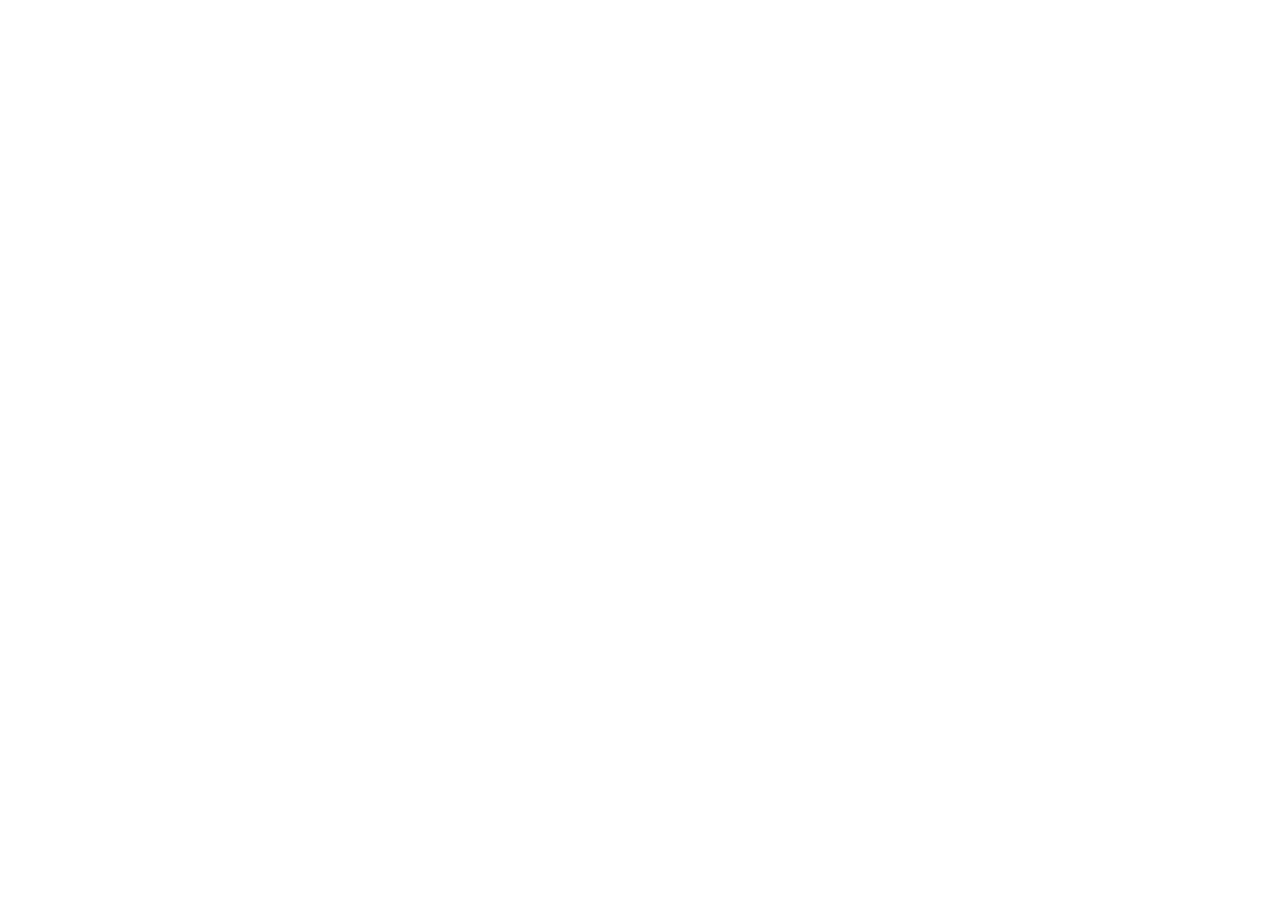
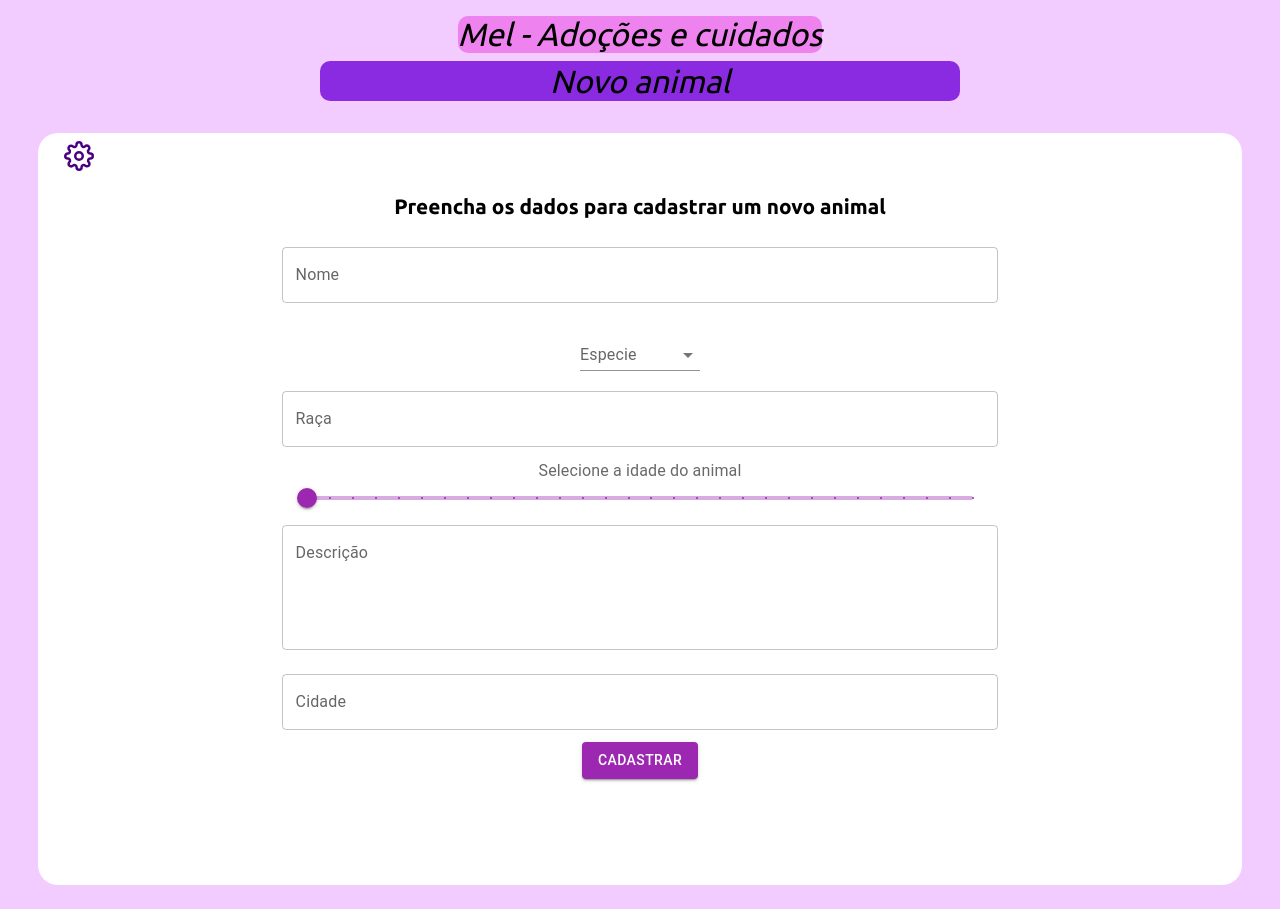
Before and after one commit to solebellsBEACH/Prog-Web-Front, a React (Create React App) app: page /new-animal in a window 1280 px wide. Before the commit this address had no page. Before the commit the page ends 800 px from the top, so only its background shows below. Built offline with nearby package versions, Linux system fonts and the light colour scheme; a web font is replaced by a local one.

Commit message:
criando cadastro de animal

```diff
--- a/package.json
+++ b/package.json
@@ -6,6 +6,7 @@
     "@emotion/react": "^11.7.0",
     "@emotion/styled": "^11.6.0",
     "@material-ui/core": "^5.0.0-beta.5",
+    "@mui/icons-material": "^5.2.5",
     "@mui/material": "^5.2.1",
     "@testing-library/jest-dom": "^5.11.4",
     "@testing-library/react": "^11.1.0",
--- /dev/null
+++ b/src/components/Forms/index.tsx
@@ -0,0 +1,123 @@
+import {
+  Button,
+  FormControl,
+  InputLabel,
+  MenuItem,
+  Select,
+  TextField,
+} from "@material-ui/core";
+import { Subtitle, Content, Label } from "./styles";
+import { SliderStyles as Slider } from "../styles";
+import { fakeApiTypeOfAnimals } from "../../utils/fakeAPi";
+import { useState } from "react";
+
+interface SelectAnimalProps {
+  setState: React.Dispatch<React.SetStateAction<number>>;
+}
+const SelectAnimal = ({ setState }: SelectAnimalProps) => {
+  const MenuItensContainer = fakeApiTypeOfAnimals.types.map((item) => (
+    <MenuItem value={item.id}>
+      <em>{item.name} </em>
+    </MenuItem>
+  ));
+
+  return (
+    <FormControl variant="standard" sx={{ m: 1, minWidth: 120 }}>
+      <InputLabel id="demo-simple-select-standard-label">Especie</InputLabel>
+      <Select
+        labelId="demo-s imple-select-helper-label"
+        id="demo-simple-select-helper"
+        label="Especie do animal"
+        onChange={(e: any) => {
+          console.log(e.target.value);
+          setState(e.target.value);
+        }}
+      >
+        {MenuItensContainer}
+      </Select>
+    </FormControl>
+  );
+};
+
+export const AnimalForm = () => {
+  const [type_of_animalState, setType_of_animal] = useState(0);
+  const [form, setForm] = useState({
+    name: "",
+    breed: "",
+    age: 0,
+    description: "",
+    city: "",
+    type_of_animal: type_of_animalState,
+  });
+
+  return (
+    <>
+      <Subtitle>Preencha os dados para cadastrar um novo animal</Subtitle>
+      <Content>
+        <TextField
+          className="text-field"
+          id="outlined-basic"
+          label="Nome"
+          variant="outlined"
+          onChange={(e: any) => {
+            setForm({ ...form, name: e.target.value });
+          }}
+        />
+        <SelectAnimal setState={setType_of_animal} />
+        <TextField
+          className="text-field"
+          id="outlined-basic"
+          label="Raça"
+          variant="outlined"
+          onChange={(e: any) => {
+            setForm({ ...form, breed: e.target.value });
+          }}
+        />
+        <Label>Selecione a idade do animal</Label>
+        <Slider
+          color="secondary"
+          aria-label="Temperature"
+          defaultValue={0.5}
+          valueLabelDisplay="auto"
+          style={{ width: "65%" }}
+          step={0.5}
+          marks
+          min={0.5}
+          onChange={(e: any) => {
+            setForm({ ...form, age: e.target.value });
+          }}
+          max={15}
+        />
+        <TextField
+          rows={4}
+          multiline
+          className="text-field"
+          id="outlined-basic"
+          label="Descrição"
+          variant="outlined"
+          onChange={(e: any) => {
+            setForm({ ...form, description: e.target.value });
+          }}
+        />
+        <TextField
+          className="text-field"
+          id="outlined-basic"
+          label="Cidade"
+          variant="outlined"
+          onChange={(e: any) => {
+            setForm({ ...form, city: e.target.value });
+          }}
+        />
+        <Button
+          onClick={() => {
+            console.log(form);
+          }}
+          color="secondary"
+          variant="contained"
+        >
+          Cadastrar
+        </Button>
+      </Content>
+    </>
+  );
+};
--- /dev/null
+++ b/src/components/Forms/styles.ts
@@ -0,0 +1,24 @@
+import { Typography } from "@material-ui/core";
+import styled from "styled-components";
+
+export const Subtitle = styled.h2`
+  font-size: 1.3rem;
+`;
+export const Label = styled(Typography)`
+  color: #696969;
+`;
+
+export const Content = styled.div`
+  width: 80vw;
+  height: auto;
+  min-height: 3vh;
+  margin-top: 2vh;
+  display: flex;
+  flex-direction: column;
+  /* justify-content: center; */
+  align-items: center;
+  .text-field {
+    margin: 1.5vh 0 1.5vh 0;
+    width: 70%;
+  }
+`;
--- a/src/components/Header/index.tsx
+++ b/src/components/Header/index.tsx
@@ -9,7 +9,7 @@
 export const Header = ({ label }: IHeaderProps) => {
   return (
     <Container>
-      <Content>Mel - Adocoes e cuidados</Content>
+      <Content>Mel - Adoções e cuidados</Content>
       <PageLabel>{label}</PageLabel>
     </Container>
   );
--- a/src/components/SettingsBox/index.tsx
+++ b/src/components/SettingsBox/index.tsx
@@ -55,6 +55,20 @@
         </MenuItem>
         <MenuItem
           onClick={() => {
+            navigate("/adoption");
+          }}
+        >
+          Sistema de Adoção
+        </MenuItem>
+        <MenuItem
+          onClick={() => {
+            navigate("/new-animal");
+          }}
+        >
+          Novo animal
+        </MenuItem>
+        <MenuItem
+          onClick={() => {
             navigate("/");
           }}
         >
--- a/src/components/TaskBar/index.tsx
+++ b/src/components/TaskBar/index.tsx
@@ -4,6 +4,7 @@
 import { FaHandHoldingHeart } from "react-icons/fa";
 import { ImCheckmark2 } from "react-icons/im";
 import { useNavigate } from "react-router-dom";
+import { GiDogBowl } from "react-icons/gi";
 //PEGA AS PROPS DO ELEMENTO
 interface ITaskBoxProps {
   label: string;
@@ -32,6 +33,13 @@
         icon={<IoMdBook size={45} />}
       />
       <TaskBox
+        label="Novo animal"
+        callBackFunct={() => {
+          navigate("/new-animal");
+        }}
+        icon={<GiDogBowl size={45} />}
+      />
+      <TaskBox
         label="Sistema de adoção"
         icon={<FaHandHoldingHeart size={40} />}
         callBackFunct={() => {
--- a/src/components/styles.ts
+++ b/src/components/styles.ts
@@ -1,3 +1,4 @@
+import { Slider } from "@material-ui/core";
 import styled from "styled-components";
 
 export const AnimalLogo = styled.div`
@@ -9,3 +10,5 @@
   justify-content: center;
   border-radius: 100%;
 `;
+
+export const SliderStyles = styled(Slider)``;
--- /dev/null
+++ b/src/pages/Dashboard/RegisterNewAnimal/index.tsx
@@ -0,0 +1,22 @@
+import { AnimalForm } from "../../../components/Forms";
+import { Header } from "../../../components/Header";
+import { SettingBox } from "../../../components/SettingsBox";
+import { Container, Content } from "../styles";
+
+import { FormContainer } from "./styles";
+
+export const RegisterNewAnimal: React.FC = () => {
+  return (
+    <Container style={{}}>
+      <Header label="Novo animal" />
+      <Content>
+        <div id="setting-box">
+          <SettingBox />
+        </div>
+        <FormContainer>
+          <AnimalForm />
+        </FormContainer>
+      </Content>
+    </Container>
+  );
+};
--- /dev/null
+++ b/src/pages/Dashboard/RegisterNewAnimal/styles.ts
@@ -0,0 +1,18 @@
+import styled from "styled-components";
+
+export const ContainerGrid = styled.div`
+  display: flex;
+  flex-wrap: wrap;
+  align-content: flex-start;
+  justify-content: space-between;
+`;
+
+export const FormContainer = styled.div`
+  width: auto;
+  min-height: 20vh;
+  height: auto;
+  margin: 1vh 2vw 0 2vw;
+  display: flex;
+  align-items: center;
+  flex-direction: column;
+`;
--- a/src/pages/Dashboard/styles.ts
+++ b/src/pages/Dashboard/styles.ts
@@ -39,10 +39,6 @@
     margin-top: 1vh;
     margin-left: 2vw;
     margin-bottom: 2vh;
-
-    #outlined-basic {
-      width: 200px;
-    }
   }
 `;
 
--- a/src/routes.tsx
+++ b/src/routes.tsx
@@ -3,6 +3,7 @@
 import { Register } from "./pages/Auth/Register";
 import { Adoption } from "./pages/Dashboard/Adoption";
 import { Home } from "./pages/Dashboard/Home";
+import { RegisterNewAnimal } from "./pages/Dashboard/RegisterNewAnimal";
 //ESSE ARQUIVO É RESPONSAVEL POR CRIAR AS ROTAS E OS PATHS DA APLICACAO
 export const RoutesComponent: React.FC = () => {
   return (
@@ -12,6 +13,7 @@
         <Route path="/register" element={<Register />} />
         <Route path="/dashboard" element={<Home />} />
         <Route path="/adoption" element={<Adoption />} />
+        <Route path="/new-animal" element={<RegisterNewAnimal />} />
       </Routes>
     </Router>
   );
--- a/src/styles/global.ts
+++ b/src/styles/global.ts
@@ -37,7 +37,9 @@
 
         .standard-input {
             width:60% ;
+
         }
+
 
 .formik-form{
     display: flex;
```
Also changed, not shown: 1 other file (tests, documents, lock files or other folders).
